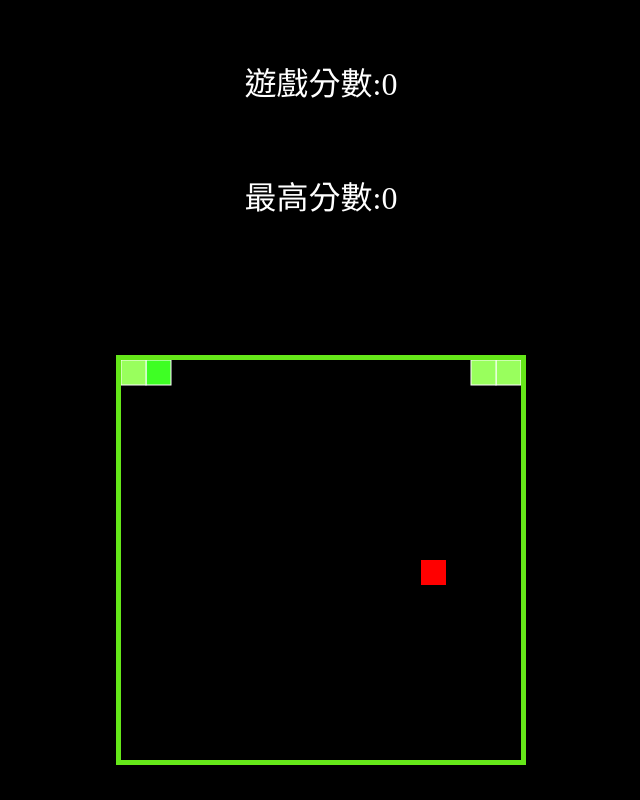
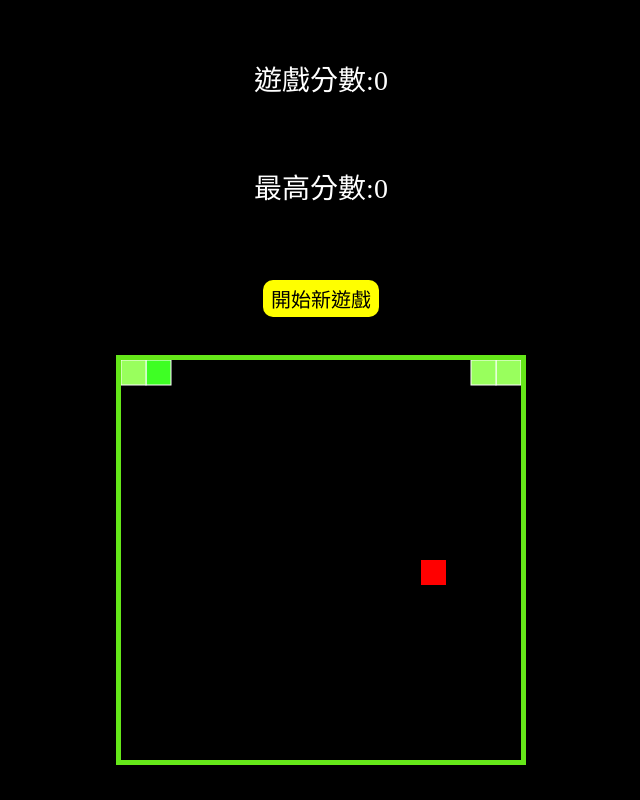
Before and after one commit to AlbertLin0919/Snake-Game, a plain HTML site: page index.html in a window 1280 px wide. Shown: the whole page, without its empty margins (319-959 px from the left). Drawn offline with Linux system fonts and the light colour scheme.

Commit message:
改字體大小

```diff
--- a/style.css
+++ b/style.css
@@ -26,14 +26,15 @@ body {
 #myScore,
 #myScore2 {
   color: white;
-  font-size: 2rem;
+  font-size: 1.75rem;
   padding: 10px;
 }
 #start {
   padding: 0.25rem 0.5rem;
   background-color: yellow;
-  font-size: 1.5rem;
+  font-size: 1.25rem;
   display: block;
-  margin-top: 10rem;
+  margin-top: 4rem;
   cursor: pointer;
+  border-radius: 10px;
 }
```
